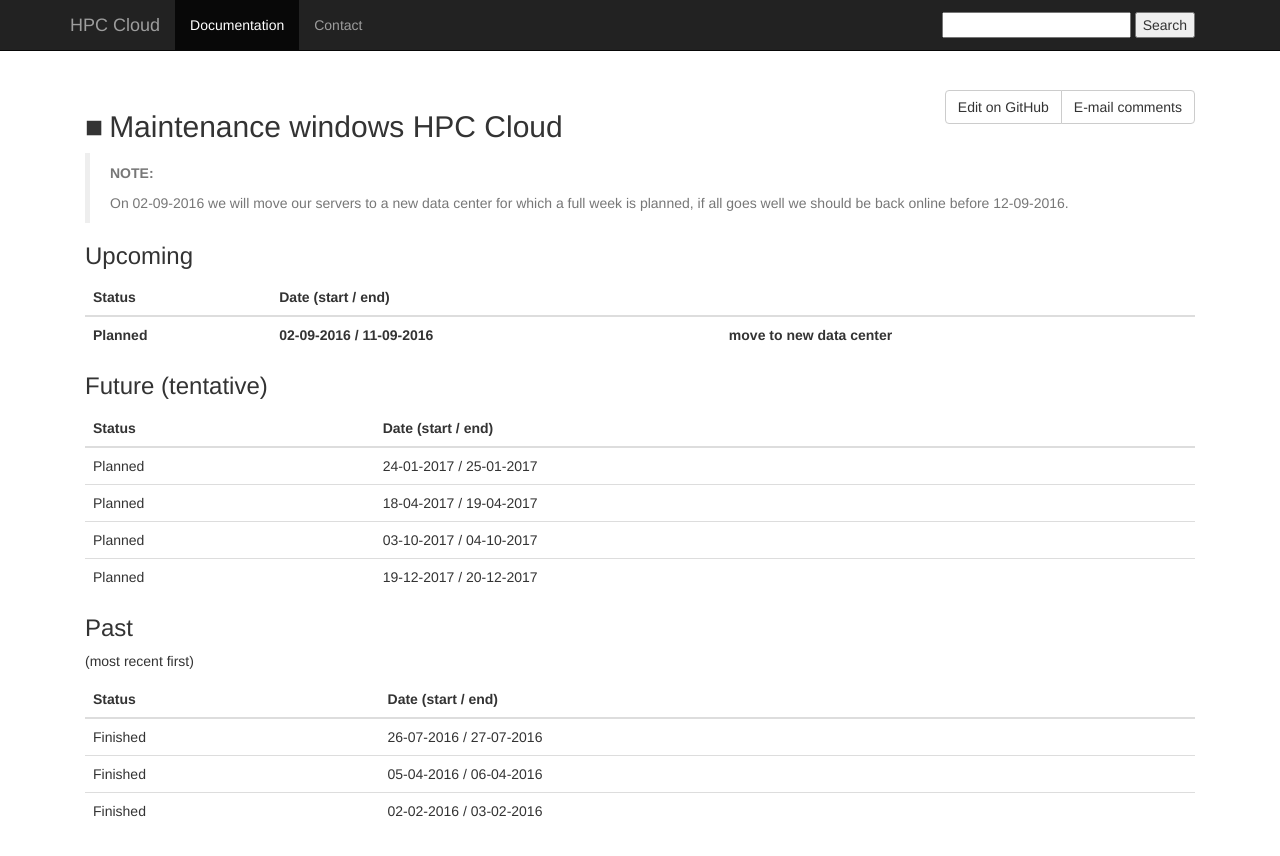
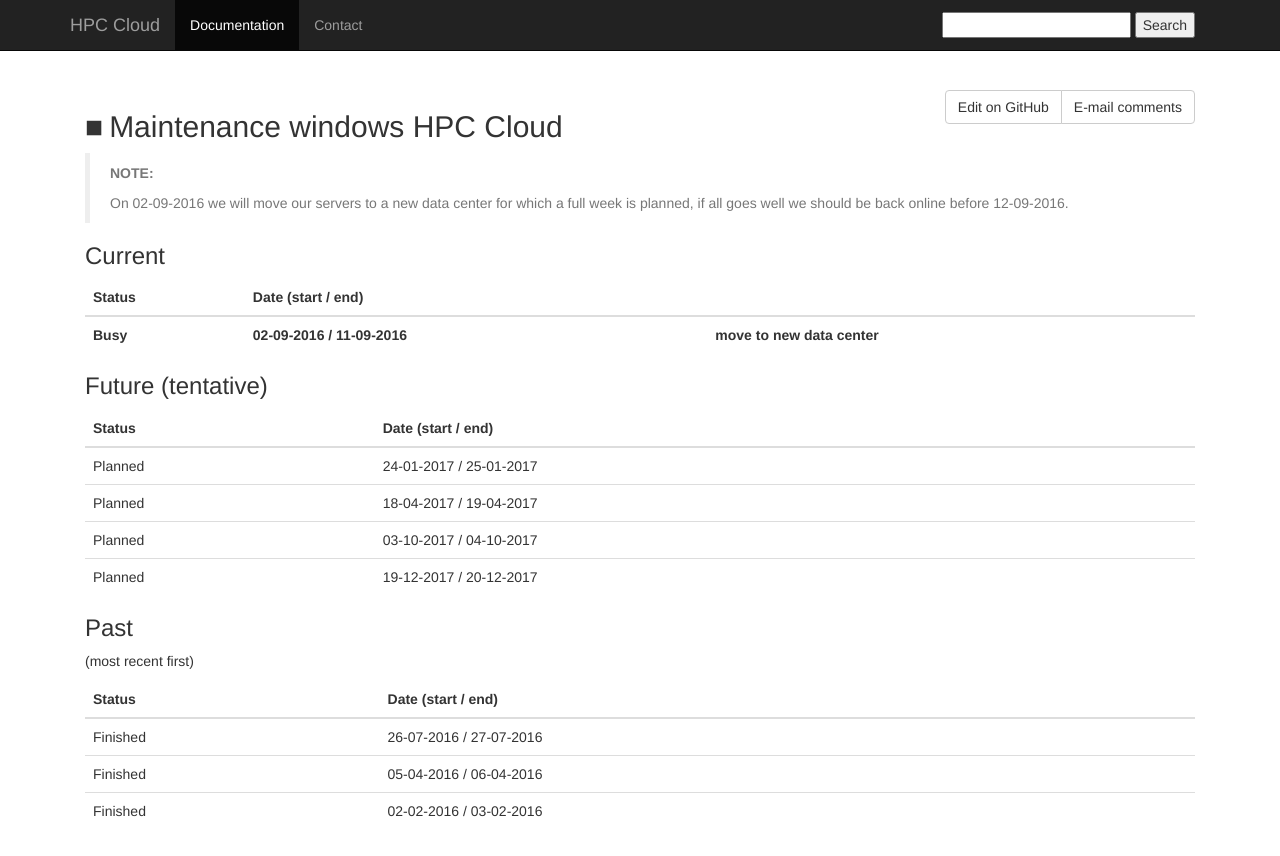
Before and after one commit to sara-nl/clouddocs, a Jekyll site: the page built from maintenance.markdown, in a window 1280 px wide. Shown: the top 856 px of the page. Built offline with Jekyll 4.4.1, drawn with Linux system fonts in a browser that asks for light colours; nearby versions of some CDN libraries.

Commit message:
Update maintenance.markdown

```diff
--- a/maintenance.markdown
+++ b/maintenance.markdown
@@ -9,12 +9,13 @@
 > On 02-09-2016 we will move our servers to a new data center for which a full
 > week is planned, if all goes well we should be back online before 12-09-2016.
 
-### Upcoming
+### Current
 
 |   Status    |   Date (start / end)        |   |
 |:------------|:----------------------------|:--|
-| **Planned** | **02-09-2016 / 11-09-2016** | **move to new data center** |
+| **Busy** | **02-09-2016 / 11-09-2016** | **move to new data center** |
 {: class="table"}
+
 
 ### Future (tentative)
 
```
